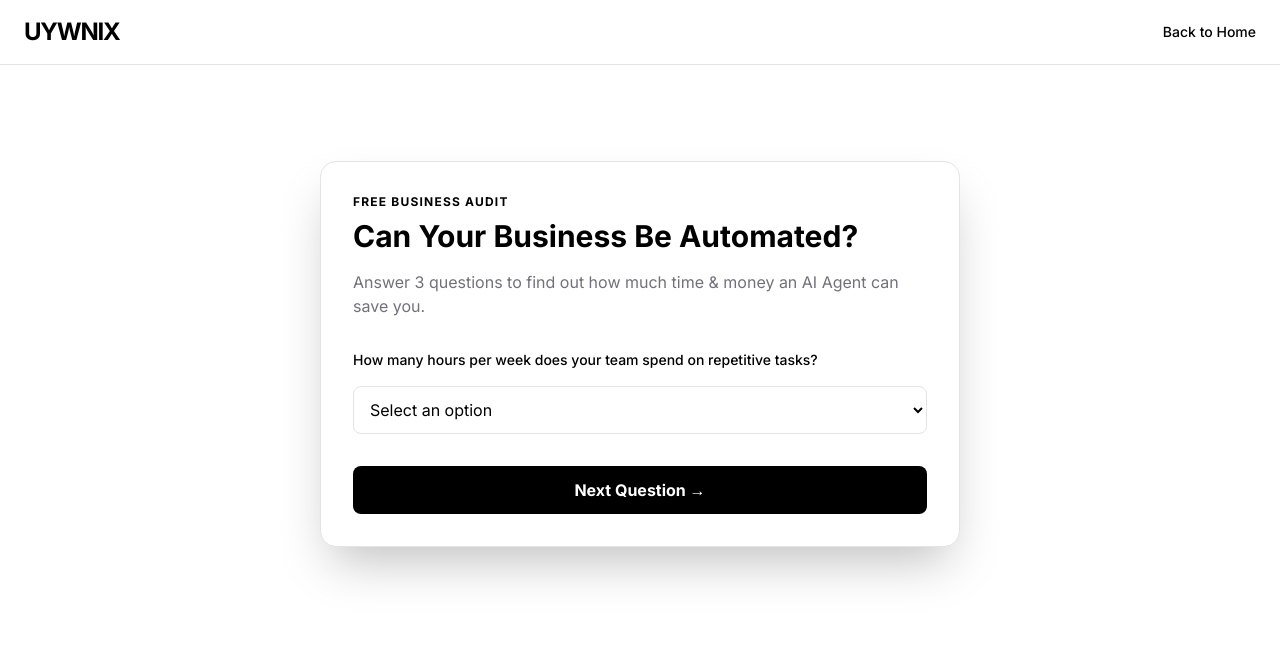
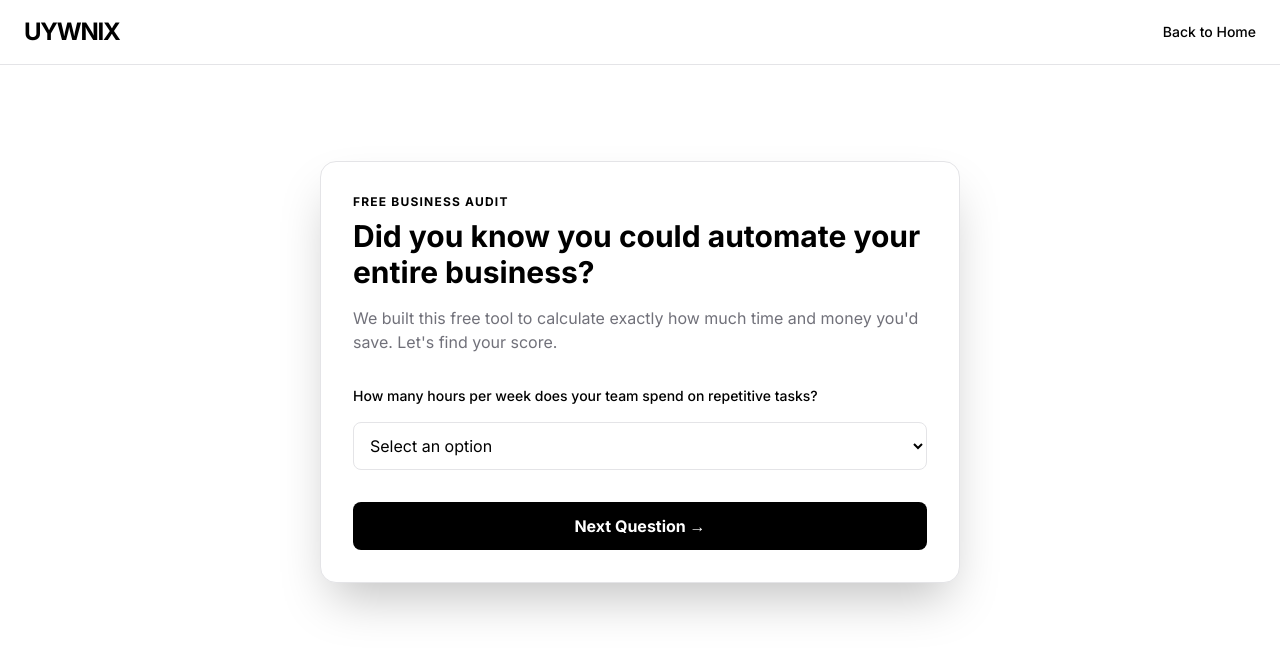
Before and after one commit to Tayyabhusayn/uywnix, a Next.js app: page /audit in a window 1280 px wide. Shown: the top 656 px of the page. Built offline with nearby package versions, Linux system fonts and the light colour scheme.

Commit message:
Update Audit Tool Headline

```diff
--- a/app/audit/page.tsx
+++ b/app/audit/page.tsx
@@ -54,8 +54,8 @@ export default function AuditPage() {
           <div className="bg-card border border-border rounded-2xl p-8 shadow-2xl">
             <div className="mb-8">
               <span className="text-xs font-bold text-primary tracking-widest uppercase mb-2 block">Free Business Audit</span>
-              <h1 className="text-3xl font-bold mb-4">Can Your Business Be Automated?</h1>
-              <p className="text-muted-foreground">Answer 3 questions to find out how much time & money an AI Agent can save you.</p>
+              <h1 className="text-3xl font-bold mb-4">Did you know you could automate your entire business?</h1>
+              <p className="text-muted-foreground">We built this free tool to calculate exactly how much time and money you'd save. Let's find your score.</p>
             </div>
 
             <form onSubmit={handleSubmit} className="space-y-6">
```
